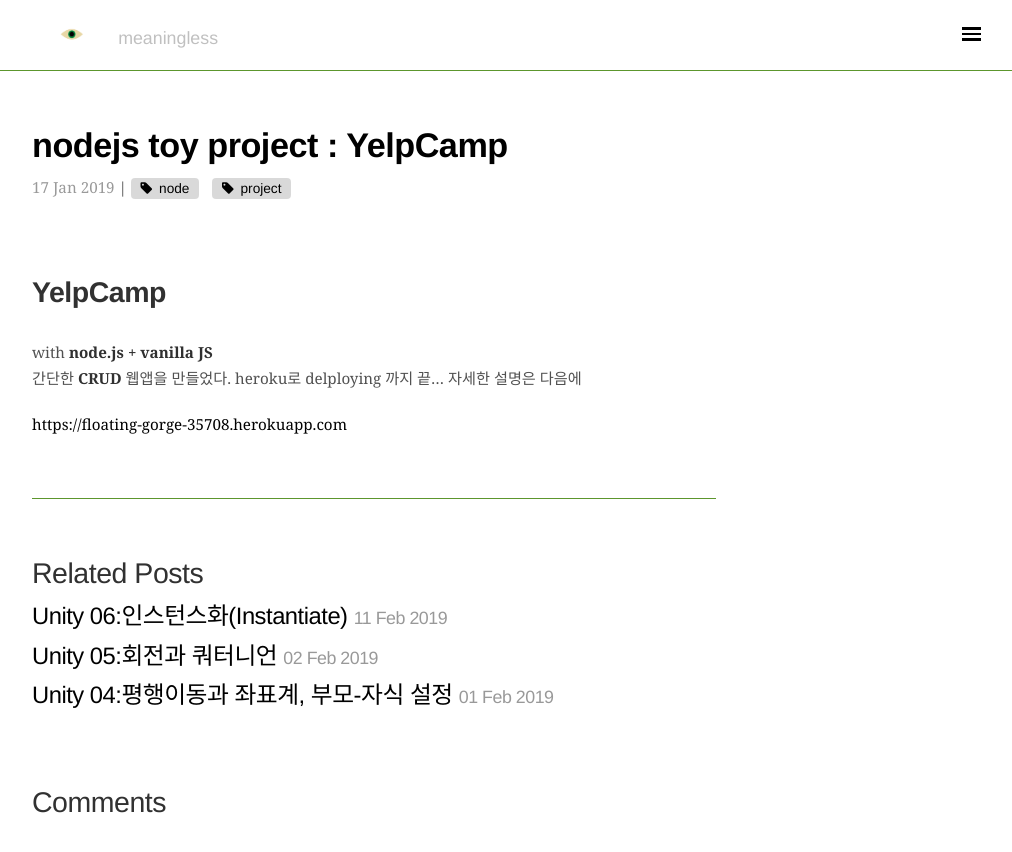
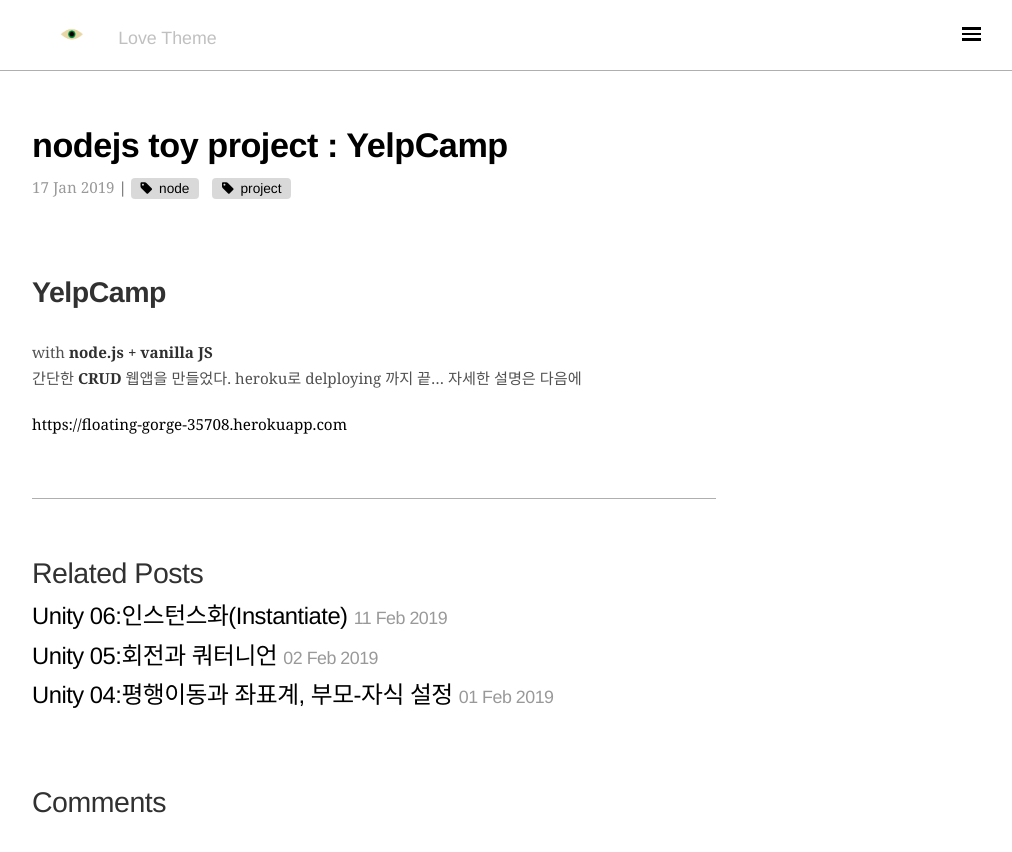
Before and after one commit to Ospac/ospac.github.io, a Jekyll site: the page built from _posts/node/2019-01-17-yelpcamp.md, in a window 1280 px wide. Shown: the top 852 px of the page, without its empty margins (266-1278 px from the left). Built offline with Jekyll 4.4.1, drawn with Linux system fonts in a browser that asks for light colours; nearby versions of some CDN libraries; some web fonts are replaced; comment, search, counter and statistics services are not loaded; a style sheet for code colours, icons or effects is not loaded.

Commit message:
edit color

```diff
--- a/_config.yml
+++ b/_config.yml
@@ -1,7 +1,7 @@
 # Site Info
 title:
-tagline: 'meaningless'
-description: 'meaningless'
+tagline: 'Love Theme'
+description: 'Love Theme'
 baseurl: ""
 url: http://ospac.github.io
 logo: '/public/logo.png'
--- a/_scss/_config.scss
+++ b/_scss/_config.scss
@@ -12,7 +12,7 @@
 $default:  #505050;
 
 $white:      #fff;
-$lightgrey:  rgb(92, 150, 45);
+$lightgrey:  rgb(175, 175, 175);
 $black:      #000;
 
 $theme-color: #000;
```
